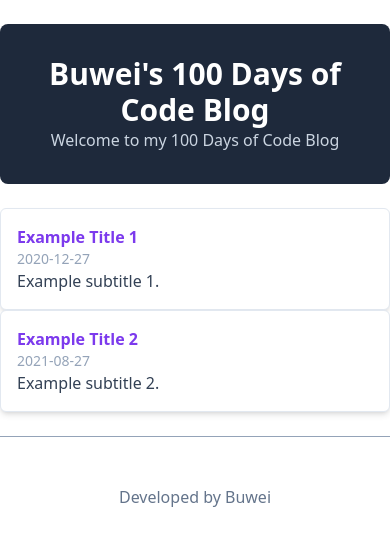
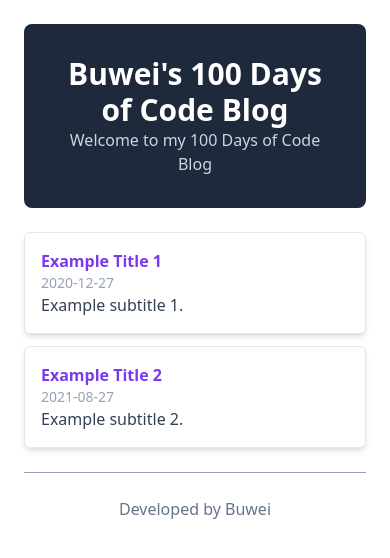
Before and after one commit to BuweiChen/buwei-100-days-of-code-blog, a Next.js app: page / in a window 390 px wide. Shown: the top 558 px of the page. Built offline with nearby package versions, Linux system fonts and the light colour scheme.

Commit message:
add responsive grid

```diff
--- a/app/layout.tsx
+++ b/app/layout.tsx
@@ -25,7 +25,7 @@ export default function RootLayout({
 
   const footer = (
     <footer>
-      <div className="border-t border-slate-400 mt-6 py-6 text-center text-slate-500">
+      <div className="border-t border-slate-400 mt-6 text-center text-slate-500">
         <br />
         <h3>Developed by Buwei</h3>
       </div>
@@ -35,7 +35,7 @@ export default function RootLayout({
   return (
     <html lang="en">
       <body>
-        <div className="mx-auto max-w-2xl">
+        <div className="mx-auto max-w-2xl px-6">
           {header}
           {children}
           {footer}
--- a/app/page.tsx
+++ b/app/page.tsx
@@ -7,6 +7,8 @@ const HomePage = () => {
   const postPreviews = postMetadata.map((post) => (
     <PostPreview key={post.slug} {...post} />
   )); // key is required when we are creating multiple elements in a list.
-  return <div>{postPreviews}</div>;
+  return (
+    <div className="grid grid-cols-1 md:grid-cols-2 gap-3">{postPreviews}</div>
+  );
 };
 export default HomePage;
```
